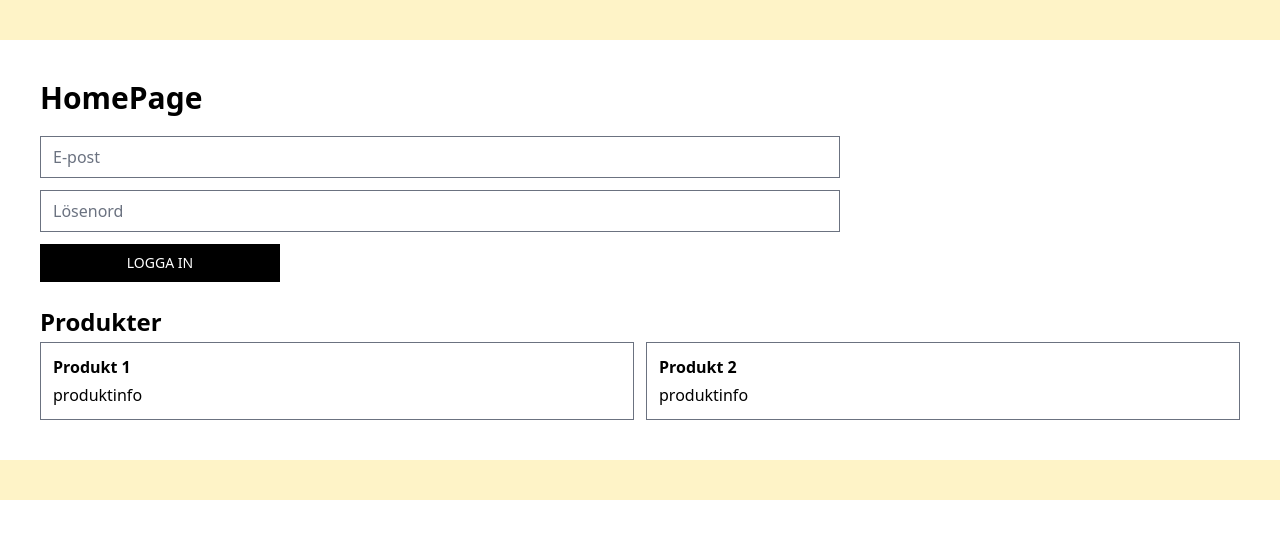
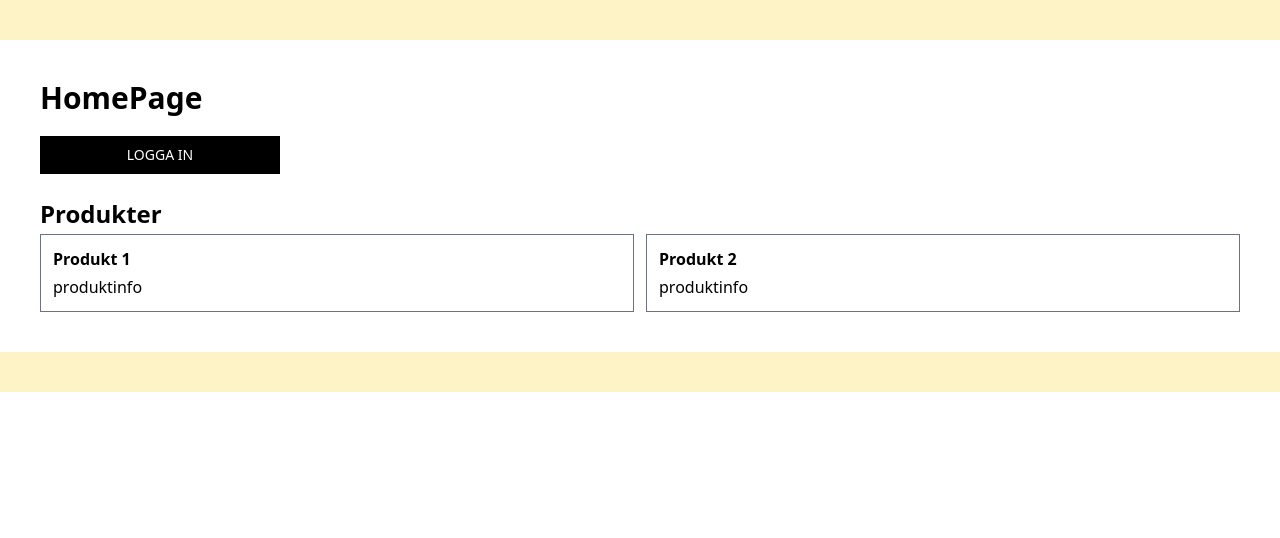
Before and after one commit to annarehnman/webshop-dev, a React (Create React App) app: page / in a window 1280 px wide. Shown: the top 538 px of the page. Built offline with nearby package versions, Linux system fonts and the light colour scheme.

Commit message:
add admin context

```diff
--- /dev/null
+++ b/src/AdminContext.js
@@ -0,0 +1,28 @@
+import React, { useContext, useState } from 'react'
+
+const AdminContext = React.createContext()
+const AdminUpdateContext = React.createContext()
+
+export function useAdmin() {
+  return useContext(AdminContext)
+}
+
+export function useAdminUpdate() {
+  return useContext(AdminUpdateContext)
+}
+
+export function AdminProvider({ children }) {
+  const [isAdmin, setIsAdmin, ] = useState(false)
+
+  function toggleAdmin() {
+    setIsAdmin(prevIsAdmin => !prevIsAdmin)
+  }
+
+  return (
+    <AdminContext.Provider value={isAdmin}>
+      <AdminUpdateContext.Provider value={toggleAdmin}>
+        { children }
+      </AdminUpdateContext.Provider>
+    </AdminContext.Provider>
+  )
+}
--- a/src/App.js
+++ b/src/App.js
@@ -1,17 +1,18 @@
-import React, { useState } from 'react';
-import HomePage from './views/HomePage';
+import React, { useState } from 'react'
+import HomePage from './views/HomePage'
+import { AdminProvider } from './AdminContext'
 
-function App() {
+export default function App() {
 
   const [products, setProducts] = useState(["Produkt 1", "Produkt 2"])
 
   return (
-    <div className='bg-amber-100'>
-      <div className='container py-10'>
-        <HomePage products={products} />
+    <AdminProvider>
+      <div className='bg-amber-100'>
+        <div className='container py-10 space-y-5'>
+          <HomePage products={products} />
+        </div>
       </div>
-    </div>
-  );
+    </AdminProvider>
+  )
 }
-
-export default App;
--- a/src/components/Login.js
+++ b/src/components/Login.js
@@ -1,17 +1,26 @@
-import React, { useRef } from 'react';
+import React, { useRef } from 'react'
+import { useAdmin, useAdminUpdate } from '../AdminContext'
 
-export default function Signup() {
+export default function Login() {
+  const isAdmin = useAdmin()
+  const toggleAdmin = useAdminUpdate()
 
-  const emailRef = useRef()
-  const passwordRef = useRef()
+  // const emailRef = useRef()
+  // const passwordRef = useRef()
 
   return (
-    <div className=''>
-      <form className='w-full' action=''>
+    <div>
+      <button onClick={toggleAdmin} className='block w-1/5 border border-black bg-black text-white text-sm p-2' type='submit'>
+        {isAdmin ? <span>LOGGA UT</span> : <span >LOGGA IN</span>}
+      </button>
+
+      {/* <form className='w-full' action=''>
         <input className='block w-2/3 mb-3' type='email' placeholder='E-post' id='email' ref={emailRef} required />
         <input className='block w-2/3  mb-3' type='password' placeholder='Lösenord' id='password' ref={passwordRef} required />
-        <button className='block w-1/5 border border-black bg-black text-white text-sm p-2' type='submit'>LOGGA IN</button>
-      </form>
+        <button className='block w-1/5 border border-black bg-black text-white text-sm p-2' type='submit'>
+          {loggedOut ? <span>LOGGA IN</span> : <span >LOGGA UT</span>}
+        </button>
+      </form> */}
     </div>
   )
 }
```
